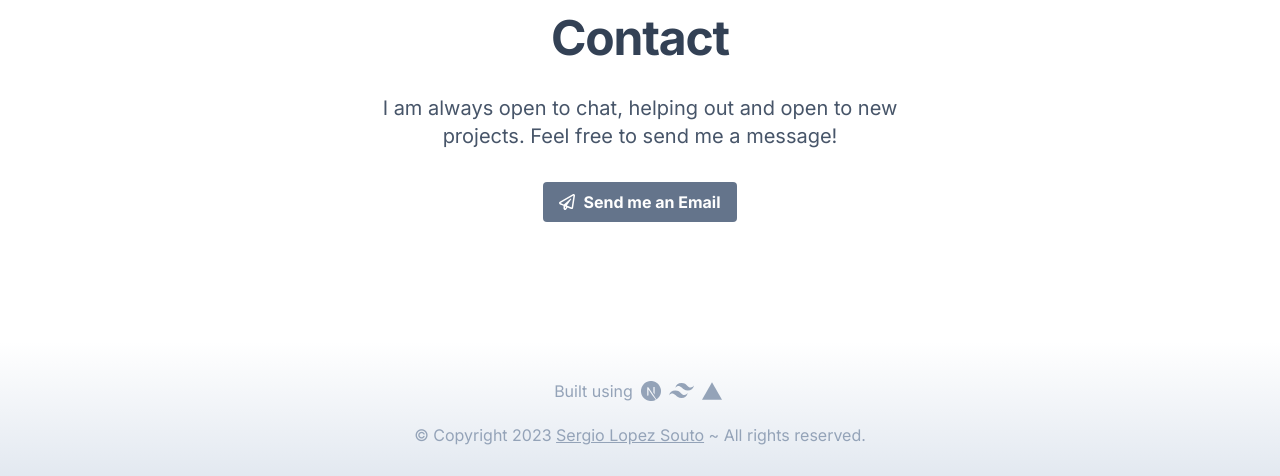
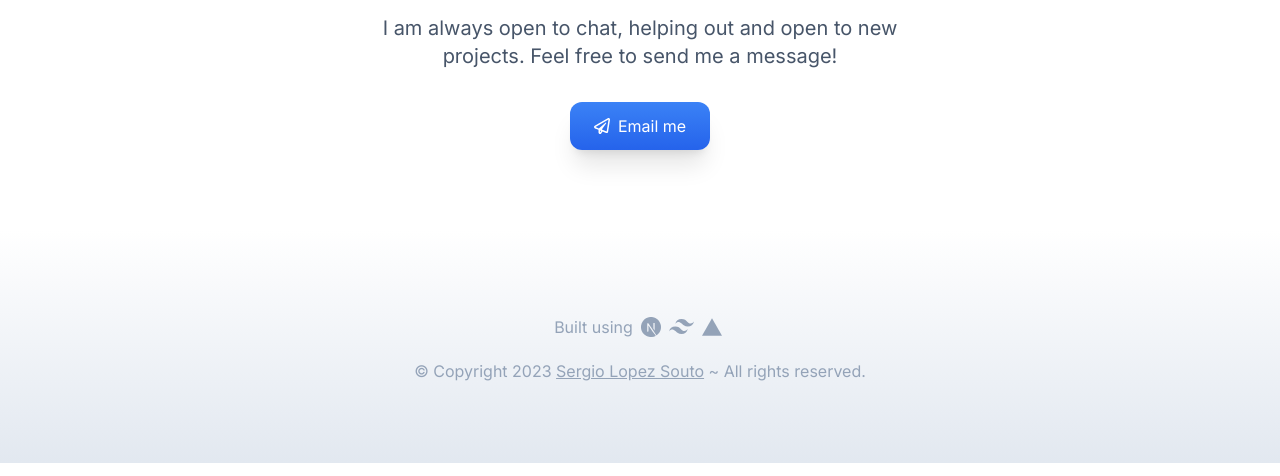
Before and after one commit to sergiolopezsouto/portfolio, a Next.js app: page / in a window 1280 px wide. Shown: the part 1629-2105 px from the top of the page. Built offline with nearby package versions, Linux system fonts and the light colour scheme.

Commit message:
improving website

```diff
--- a/components/ContactMe.jsx
+++ b/components/ContactMe.jsx
@@ -1,5 +1,4 @@
 import { FaRegPaperPlane } from 'react-icons/fa';
-
 
 const ContactMe = () => {
 
@@ -14,10 +13,16 @@ const ContactMe = () => {
             I am always open to chat, helping out and open to new projects. Feel free to send me a message!
         </p>
 
-      <a href={`mailto:${contactEmail}`} target="_blank" rel="noopener noreferrer">
+      {/* <a href={`mailto:${contactEmail}`} target="_blank" rel="noopener noreferrer">
         <button className="flex items-center gap-2 bg-slate-500 hover:bg-slate-700 text-white font-bold py-2 px-4 rounded mt-8">
           <FaRegPaperPlane />
           Send me an Email
+        </button>
+      </a> */}
+      <a href={`mailto:${contactEmail}`} target="_blank" rel="noopener noreferrer">
+        <button className="flex items-center gap-2 bg-gradient-to-b from-blue-500 to-blue-600 text-white py-2 px-6 py-3 rounded-xl shadow-xl hover:-translate-y-1 mt-8 transition-all">
+          <FaRegPaperPlane />
+          Email me
         </button>
       </a>
     </div>
--- a/components/Footer.jsx
+++ b/components/Footer.jsx
@@ -6,7 +6,7 @@ const Footer = () => {
   const year = new Date().getFullYear()
 
   return (
-    <div className="mt-10 flex w-screen flex-col items-center bg-gradient-to-t from-slate-200 py-[2rem] text-slate-400">
+    <div className="flex w-screen py-[5rem] flex w-screen flex-col items-center bg-gradient-to-t from-slate-200 py-[2rem] text-slate-400">
 
       <div className="flex w-11/12 flex-row items-center justify-center">
         <span className="mr-1 inline-block">Built using</span>
--- a/components/Projects.jsx
+++ b/components/Projects.jsx
@@ -5,7 +5,7 @@ import ProjectCard from "./ProjectCard"
 const Projects = () => {
 
   return (
-    <div className="my-10 flex flex-col items-center justify-center md:w-1/2">
+    <div className="flex flex-col items-center justify-center md:w-1/2">
         <h2 className="mb-8 mt-10 text-5xl font-bold tracking-tight text-slate-700 text-center">Projects</h2>
 
         <div className="grid md:grid-cols-1 lg:grid-cols-2 xl:grid-cols-3 gap-8">
--- a/components/Skills.jsx
+++ b/components/Skills.jsx
@@ -5,7 +5,7 @@ import './Skills.css'; // Asegúrate de tener este archivo CSS
 
 const Skills = () => {
   return (
-    <div className="my-20 overflow-hidden">
+    <div className="my-10 py-10 overflow-hidden">
       <div className="skills-list animate-slide-infinite">
         <span className="m-3 inline-block text-gray-500 hover:text-black">
           <SiPython size={50} />
```
